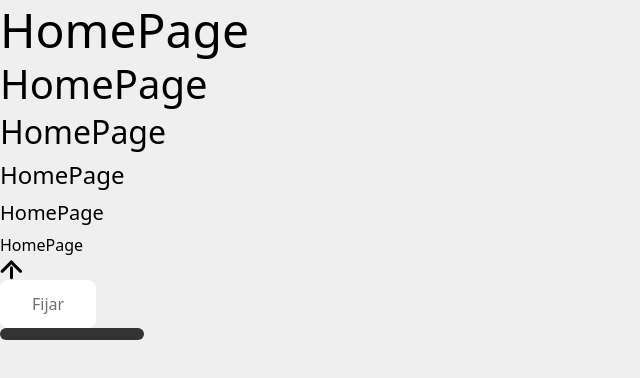
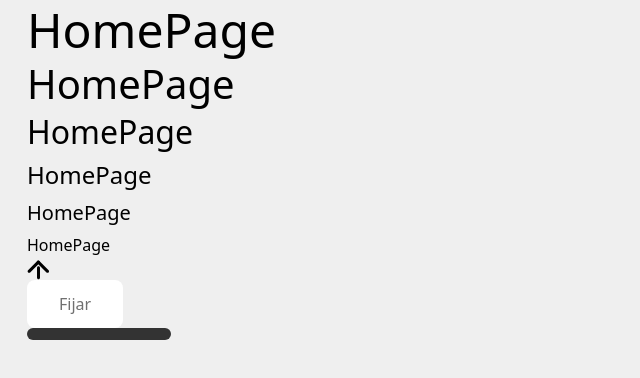
Before and after one commit to emmchier/light-it-challenge, a React (Create React App) app: page / in a window 1280 px wide. Shown: the top 378 px of the page, without its empty margins (0-640 px from the left). Built offline with nearby package versions, Linux system fonts and the light colour scheme.

Commit message:
adding base container component

```diff
--- a/src/components/atomic-design/atoms/button/button.css
+++ b/src/components/atomic-design/atoms/button/button.css
@@ -1,6 +1,5 @@
 @tailwind components;
 @layer components {
-  /* Button */
   .button {
     @apply rounded-main hover:bg-secondary-dark transition ease-in-out duration-300 py-3 px-8 flex items-center justify-between md:text-smX lg:text-sm;
     color: theme(colors.text.primary);
--- /dev/null
+++ b/src/components/atomic-design/atoms/container/container.css
@@ -0,0 +1,34 @@
+@tailwind components;
+@layer components {
+  .main-container {
+    @apply p-0 m-auto;
+    padding: 0 27px;
+  }
+
+  .main-container.sm {
+    max-width: 1110px;
+  }
+
+  .main-container.md {
+    max-width: 1400px !important;
+  }
+
+  .main-container.lg {
+    max-width: 1800px;
+  }
+
+  @media screen(md) {
+    .main-container.sm {
+      max-width: 1156px;
+    }
+
+    .main-container.md {
+      max-width: 1330px;
+    }
+  }
+  @media screen(lg) {
+    .main-container.lg {
+      max-width: 1156px;
+    }
+  }
+}
--- /dev/null
+++ b/src/components/atomic-design/atoms/container/index.js
@@ -0,0 +1,17 @@
+import React from 'react';
+import PropTypes from 'prop-types';
+
+const Container = ({ children, container }) => (
+  <div className={`main-container ${container}`}>{children}</div>
+);
+
+Container.propTypes = {
+  children: PropTypes.node.isRequired,
+  container: PropTypes.string,
+};
+
+Container.defaultProps = {
+  container: 'md',
+};
+
+export default Container;
--- a/src/pages/home/index.js
+++ b/src/pages/home/index.js
@@ -4,10 +4,11 @@ import Box from '../../components/atomic-design/atoms/box';
 import Button from '../../components/atomic-design/atoms/button';
 import Heading from '../../components/atomic-design/atoms/heading';
 import Icon from '../../components/atomic-design/atoms/icon';
+import Container from '../../components/atomic-design/atoms/container';
 
 const HomePage = () => {
   return (
-    <>
+    <Container>
       <Heading variant="h1">HomePage</Heading>
       <Heading variant="h2">HomePage</Heading>
       <Heading variant="h3">HomePage</Heading>
@@ -19,7 +20,7 @@ const HomePage = () => {
         Fijar
       </Button>
       <Box background="bg-primary-main" width="w-36" height="h-3" radius="rounded-lg" />
-    </>
+    </Container>
   );
 };
 
--- a/src/styles/main.css
+++ b/src/styles/main.css
@@ -2,3 +2,4 @@
 @import './utilities.css';
 @import '../components/atomic-design/atoms/button/button.css';
 @import '../components/atomic-design/atoms/heading/heading.css';
+@import '../components/atomic-design/atoms/container/container.css';
```
